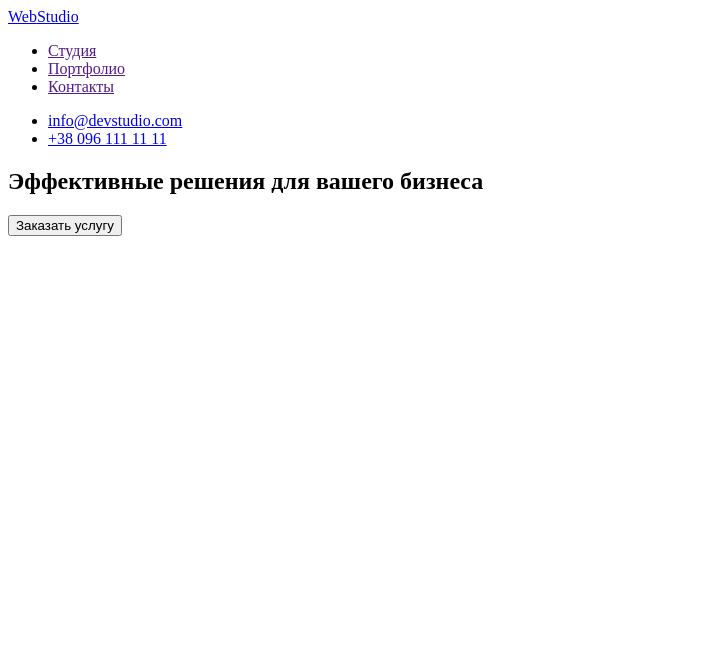
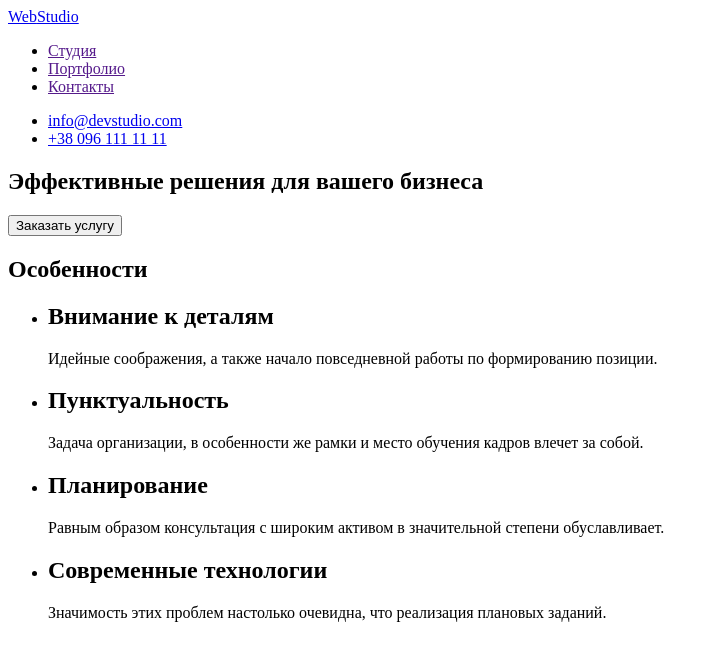
Before and after one commit to IMissOdeToCode/goit-markup-hw-01, a plain HTML site: page index.html in a window 1280 px wide. Shown: the whole page, without its empty margins (0-719 px from the left). Drawn offline with Linux system fonts and the light colour scheme.

Commit message:
Добавляет секцию features

```diff
--- a/index.html
+++ b/index.html
@@ -28,5 +28,27 @@
       <h1>Эффективные решения для вашего бизнеса</h1>
       <button type="button">Заказать услугу</button>
     </section>
+    <!--features-->
+    <section>
+      <h2>Особенности</h2>
+      <ul>
+        <li>
+          <h2>Внимание к деталям</h2>
+          <p>Идейные соображения, а также начало повседневной работы по формированию позиции.</p>
+        </li>
+        <li>
+          <h2>Пунктуальность</h2>
+          <p>Задача организации, в особенности же рамки и место обучения кадров влечет за собой.</p>
+        </li>
+        <li>
+          <h2>Планирование</h2>
+          <p>Равным образом консультация с широким активом в значительной степени обуславливает.</p>
+        </li>
+        <li>
+          <h2>Современные технологии</h2>
+          <p>Значимость этих проблем настолько очевидна, что реализация плановых заданий.</p>
+        </li>
+      </ul>
+    </section>
   </body>
 </html>
```
